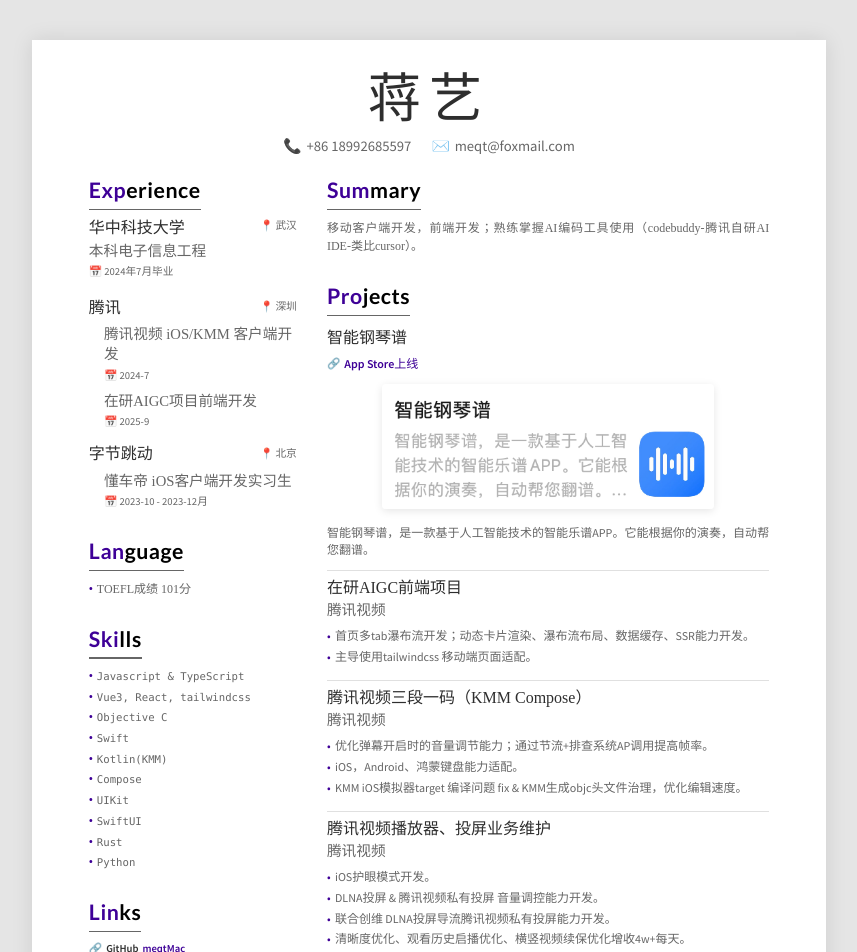
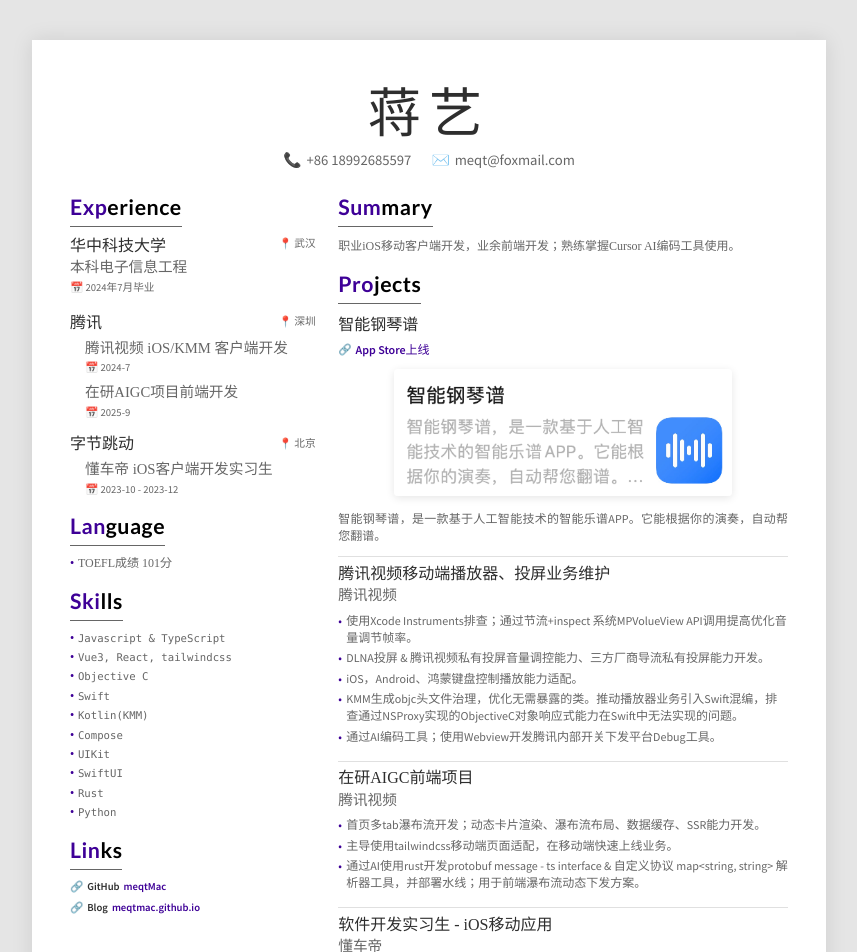
Before and after one commit to meqtMac/resume, a React (Vite) app: page / in a window 1280 px wide. Shown: the top 952 px of the page, without its empty margins (211-1068 px from the left). Built offline with nearby package versions, Linux system fonts and the light colour scheme.

Commit message:
style: refine resume layout and print styles for improved readability and consistency

```diff
--- a/src/components/Resume.css
+++ b/src/components/Resume.css
@@ -25,10 +25,10 @@
   background: white;
   box-shadow: 0 0 10px rgba(0, 0, 0, 0.1);
   font-family: 'Source Sans Pro', -apple-system, BlinkMacSystemFont, sans-serif;
-  font-size: 9pt;
-  line-height: 1.4;
+  font-size: 8.5pt;
+  line-height: 1.3;
   color: var(--body-color);
-  padding: 0;
+  padding: 12mm 10mm;
   box-sizing: border-box;
   position: relative;
 }
@@ -36,8 +36,9 @@
 /* Header Styles */
 .resume-header {
   text-align: center;
-  padding: 8mm 15mm 6mm 15mm;
+  padding: 0 0 4mm 0;
   border-bottom: none;
+  margin-bottom: 3mm;
 }
 
 .name {
@@ -85,25 +86,25 @@
 /* Main Layout */
 .resume-main {
   display: grid;
-  grid-template-columns: 70mm 1fr;
-  gap: 0;
+  grid-template-columns: 65mm 1fr;
+  gap: 6mm;
   min-height: calc(297mm - 25mm);
 }
 
 /* Sidebar Styles */
 .resume-sidebar {
-  padding: 0 0 15mm 15mm;
+  padding: 0;
   background: white;
 }
 
 .resume-content {
-  padding: 0 15mm 15mm 8mm;
+  padding: 0;
   background: white;
 }
 
 /* Section Styles */
 .section {
-  margin-bottom: 8mm;
+  margin-bottom: 5mm;
 }
 
 .section-title {
@@ -506,31 +507,217 @@
 @media print {
   @page {
     size: A4;
-    margin: 0;
+    margin: 12mm 10mm 12mm 10mm;
+  }
+
+  * {
+    -webkit-print-color-adjust: exact;
+    color-adjust: exact;
+    print-color-adjust: exact;
+  }
+
+  body {
+    background: white !important;
+    padding: 0 !important;
+    margin: 0 !important;
   }
 
   .resume-container {
-    width: 210mm;
-    min-height: 297mm;
-    box-shadow: none;
-    margin: 0;
-    padding: 0;
+    width: 100% !important;
+    min-height: auto !important;
+    max-width: none !important;
+    box-shadow: none !important;
+    margin: 0 !important;
+    padding: 0 !important;
+    background: white !important;
+    font-size: 8.5pt !important;
+    line-height: 1.3 !important;
   }
 
-  .section {
-    break-inside: avoid;
+  /* Header optimization */
+  .resume-header {
+    padding: 0 0 4mm 0 !important;
+    margin-bottom: 3mm !important;
   }
 
-  .project,
-  .experience-item {
+  .name {
+    font-size: 32pt !important;
+    margin-bottom: 3pt !important;
+    letter-spacing: 6px !important;
+  }
+
+  .contact-info {
+    font-size: 9pt !important;
+    margin-top: 3pt !important;
+  }
+
+  /* Main layout optimization */
+  .resume-main {
+    grid-template-columns: 65mm 1fr !important;
+    gap: 6mm !important;
+  }
+
+  .resume-sidebar {
+    padding: 0 !important;
+  }
+
+  .resume-content {
+    padding: 0 !important;
+  }
+
+  /* Section spacing optimization */
+  .section {
+    margin-bottom: 5mm !important;
     break-inside: avoid;
     page-break-inside: avoid;
   }
 
-  /* Ensure colors print correctly */
-  * {
-    -webkit-print-color-adjust: exact;
-    color-adjust: exact;
+  .section-title {
+    font-size: 14pt !important;
+    margin-bottom: 2mm !important;
+    padding-bottom: 1.5mm !important;
+  }
+
+  /* Education/Experience in sidebar */
+  .education-item {
+    margin-bottom: 3mm !important;
+  }
+
+  .school-name, .company-name {
+    font-size: 10pt !important;
+    margin-bottom: 0.5mm !important;
+  }
+
+  .degree-info, .position-info {
+    font-size: 9pt !important;
+    margin-bottom: 1mm !important;
+  }
+
+  .work-experience-item {
+    margin-bottom: 3mm !important;
+  }
+
+  .position-item {
+    margin-bottom: 1.5mm !important;
+    padding-left: 3mm !important;
+  }
+
+  /* Links section */
+  .link-item {
+    font-size: 7pt !important;
+    margin-bottom: 1mm !important;
+  }
+
+  /* Skills section */
+  .skills-category-title {
+    font-size: 10pt !important;
+    margin-bottom: 0.5mm !important;
+  }
+
+  .skill-item {
+    font-size: 8pt !important;
+    margin-bottom: 0.5mm !important;
+    line-height: 1.2 !important;
+  }
+
+  .skill-item .tech-term {
+    font-size: 7pt !important;
+  }
+
+  /* Language section */
+  .language-item {
+    font-size: 8pt !important;
+    margin-bottom: 0.5mm !important;
+  }
+
+  /* Projects section optimization */
+  .project {
+    margin-bottom: 4mm !important;
+    break-inside: avoid;
+    page-break-inside: avoid;
+  }
+
+  .project-type, .app-badge {
+    font-size: 10pt !important;
+  }
+
+  .project-link {
+    margin-bottom: 2mm !important;
+  }
+
+  .project-link a {
+    font-size: 8pt !important;
+  }
+
+  .project-details {
+    font-size: 8pt !important;
+    line-height: 1.3 !important;
+    margin-bottom: 2mm !important;
+  }
+
+  .project-image {
+    max-width: 60% !important;
+    margin: 2mm 0 !important;
+  }
+
+  /* Project experiences optimization */
+  .project-experiences {
+    margin-top: 2mm !important;
+  }
+
+  .project-experiences .experience-item {
+    margin-bottom: 2.5mm !important;
+    padding-top: 1.5mm !important;
+    border-top: 0.5pt solid #ccc !important;
+    break-inside: avoid;
+    page-break-inside: avoid;
+  }
+
+  .experience-title {
+    font-size: 9pt !important;
+    margin-bottom: 0.5mm !important;
+  }
+
+  .experience-company {
+    font-size: 8pt !important;
+    margin-bottom: 1mm !important;
+  }
+
+  .experience-responsibilities {
+    margin-top: 1mm !important;
+  }
+
+  .experience-responsibilities li {
+    font-size: 7.5pt !important;
+    line-height: 1.25 !important;
+    margin-bottom: 0.5mm !important;
+    padding-left: 6px !important;
+  }
+
+  /* Summary section */
+  .summary-text {
+    font-size: 8pt !important;
+    line-height: 1.4 !important;
+  }
+
+  /* Force page breaks where needed */
+  .resume-content {
+    orphans: 2;
+    widows: 2;
+  }
+
+  /* Avoid breaking certain elements */
+  .experience-header,
+  .project-header,
+  .education-header {
+    break-after: avoid;
+    page-break-after: avoid;
+  }
+
+  /* Ensure proper spacing */
+  h1, h2, h3 {
+    break-after: avoid;
+    page-break-after: avoid;
   }
 }
 
--- a/src/components/Resume.tsx
+++ b/src/components/Resume.tsx
@@ -107,7 +107,7 @@
         {
           title: '懂车帝 iOS客户端开发实习生',
           startDate: '2023-10',
-          endDate: '2023-12月'
+          endDate: '2023-12'
         }
       ]
     }
@@ -133,7 +133,7 @@
 
 
   const projects: Project[] = [
-   {
+    {
       title: '智能钢琴谱',
       link: 'https://apps.apple.com/cn/app/%E6%99%BA%E8%83%BD%E9%92%A2%E7%90%B4%E8%B0%B1/id6504392318?l=en-GB',
       linkText: 'App Store上线',
@@ -141,57 +141,37 @@
       image: '/assets/smartscore.png',
       experiences: [
         {
+          title: '腾讯视频移动端播放器、投屏业务维护',
+          company: '腾讯视频',
+          date: '2024年7月 - 至今',
+          location: '深圳',
+          responsibilities: [
+            '使用Xcode Instruments排查；通过节流+inspect 系统MPVolueView API调用提高优化音量调节帧率。',
+            'DLNA投屏 & 腾讯视频私有投屏音量调控能力、三方厂商导流私有投屏能力开发。',
+            'iOS，Android、鸿蒙键盘控制播放能力适配。',
+            'KMM生成objc头文件治理，优化无需暴露的类。推动播放器业务引入Swift混编，排查通过NSProxy实现的ObjectiveC对象响应式能力在Swift中无法实现的问题。',
+            '通过AI编码工具；使用Webview开发腾讯内部开关下发平台Debug工具。',
+          ]
+        },
+        {
           title: '在研AIGC前端项目',
           company: '腾讯视频',
           date: '2025年9月 - 至今',
           location: '深圳',
           responsibilities: [
             '首页多tab瀑布流开发；动态卡片渲染、瀑布流布局、数据缓存、SSR能力开发。',
-            '主导使用tailwindcss 移动端页面适配。'
+            '主导使用tailwindcss移动端页面适配，在移动端快速上线业务。',
+            '通过AI使用rust开发protobuf message - ts interface & 自定义协议 map<string, string> 解析器工具，并部署水线；用于前端瀑布流动态下发方案。'
           ]
         },
-        {
-          title: '腾讯视频三段一码（KMM Compose）',
-          company: '腾讯视频',
-          date: '2025年1月 - 2025年7月',
-          location: '深圳',
-          responsibilities: [
-            '优化弹幕开启时的音量调节能力；通过节流+排查系统AP调用提高帧率。',
-            'iOS，Android、鸿蒙键盘能力适配。',
-            'KMM iOS模拟器target 编译问题 fix & KMM生成objc头文件治理，优化编辑速度。'
-          ]
-        },
-        {
-          title: '腾讯视频播放器、投屏业务维护',
-          company: '腾讯视频',
-          date: '2024年7月 - 2024年12月',
-          location: '深圳',
-          responsibilities: [
-            'iOS护眼模式开发。',
-            'DLNA投屏 & 腾讯视频私有投屏 音量调控能力开发。',
-            '联合创维 DLNA投屏导流腾讯视频私有投屏能力开发。',
-            '清晰度优化、观看历史启播优化、横竖视频续保优化增收4w+每天。'
-          ]
-        },
-        {
-          title: '开发提效',
-          company: '腾讯视频',
-          date: '2024年7月 - 至今',
-          location: '深圳',
-          responsibilities: [
-            '推动播放器业务引入Swift混编，排查编译问题，runtime机制的异常；开发提效。',
-            '通过AI编码工具；使用Webview开发TAB（腾讯内部开关下发工具）App内部Debug视图工具。',
-            '开发protobuf message - ts interface & 自定义协议 map<string, string> 解析器 流水线；用于前端瀑布流动态下发方案。'
-          ]
-        },
+
         {
           title: '软件开发实习生 - iOS移动应用',
-          company: '字节跳动-懂车帝',
+          company: '懂车帝',
           date: '2023年10月 - 2023年12月',
           location: '北京',
           responsibilities: [
             'SwiftUI实时活动、灵动岛适配',
-            '学习动态化跨端方案Lynx。'
           ]
         }
       ]
@@ -305,7 +285,7 @@
           <section className="section">
             <h2 className="section-title">{formatSectionTitle("Summary")}</h2>
             <p className="summary-text">
-              移动客户端开发，前端开发；熟练掌握AI编码工具使用（codebuddy-腾讯自研AI IDE-类比cursor）。
+              职业iOS移动客户端开发，业余前端开发；熟练掌握Cursor AI编码工具使用。
             </p>
           </section>
 
```
